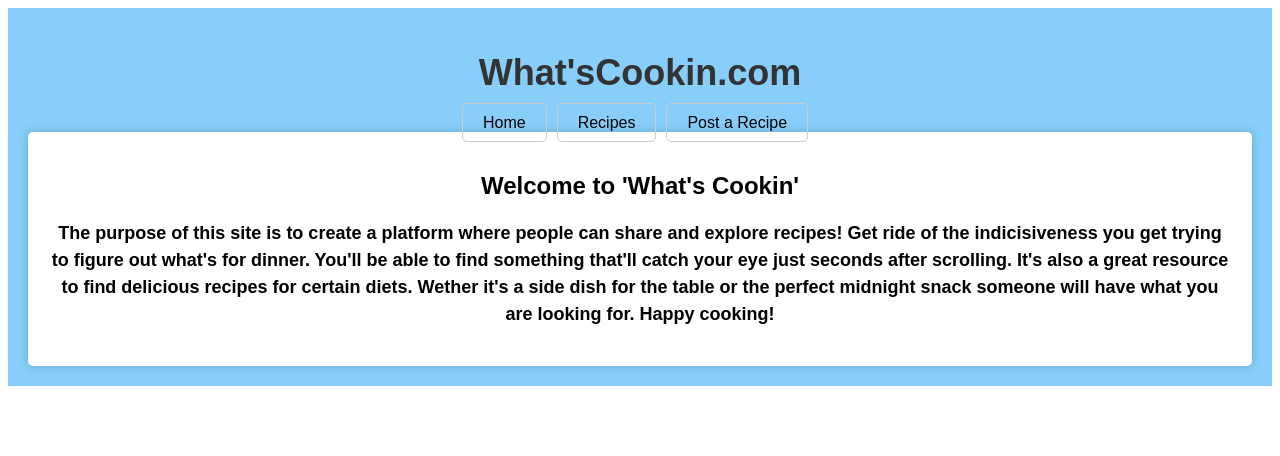
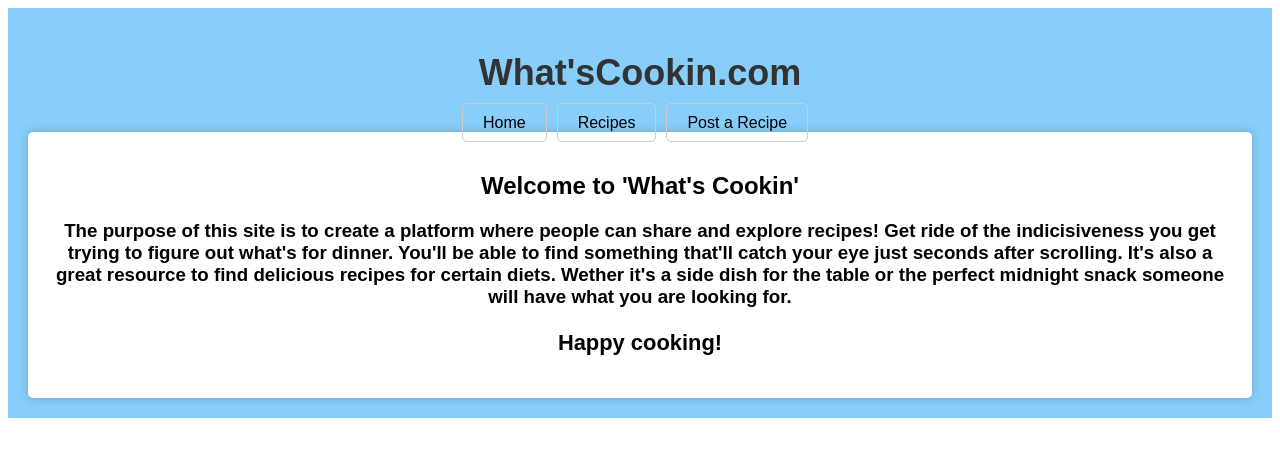
Before and after one commit to Dmedi99/Phase-2-Project, a React (Create React App) app: page / in a window 1280 px wide. Shown: the top 456 px of the page. Built offline with nearby package versions, Linux system fonts and the light colour scheme.

Commit message:
added classnames to the JSX elements

```diff
--- a/src/components/Home.js
+++ b/src/components/Home.js
@@ -3,17 +3,16 @@ import './Home.css'
 
 function Home(){
     return(
-        <div>
+        <div className="home-container">
             <h2 className="home-title">Welcome to 'What's Cookin' </h2>
-            <h3 className="description">
-                <p>
+            <h3 className="home-description">
                 The purpose of this site is to create a platform where people can share
                 and explore recipes! Get ride of the indicisiveness you get trying to figure
                 out what's for dinner. You'll be able to find something that'll catch your eye
                 just seconds after scrolling. It's also a great resource to find delicious
                 recipes for certain diets. Wether it's a side dish for the table or the perfect
-                midnight snack someone will have what you are looking for. Happy cooking!
-                </p>
+                midnight snack someone will have what you are looking for.
+                <h3>Happy cooking! </h3>
             </h3>
         </div>
     )
```
